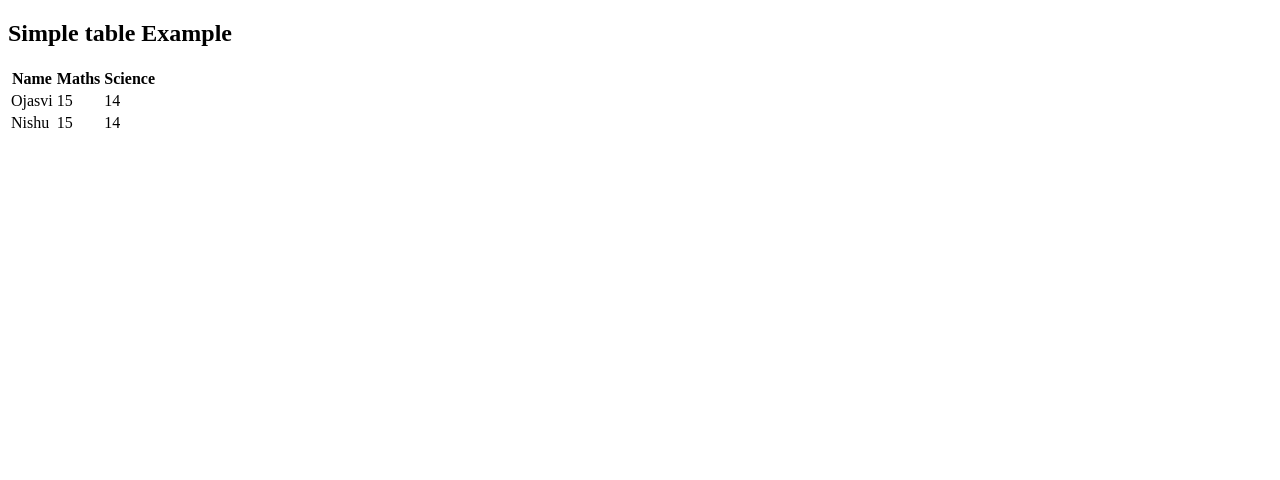
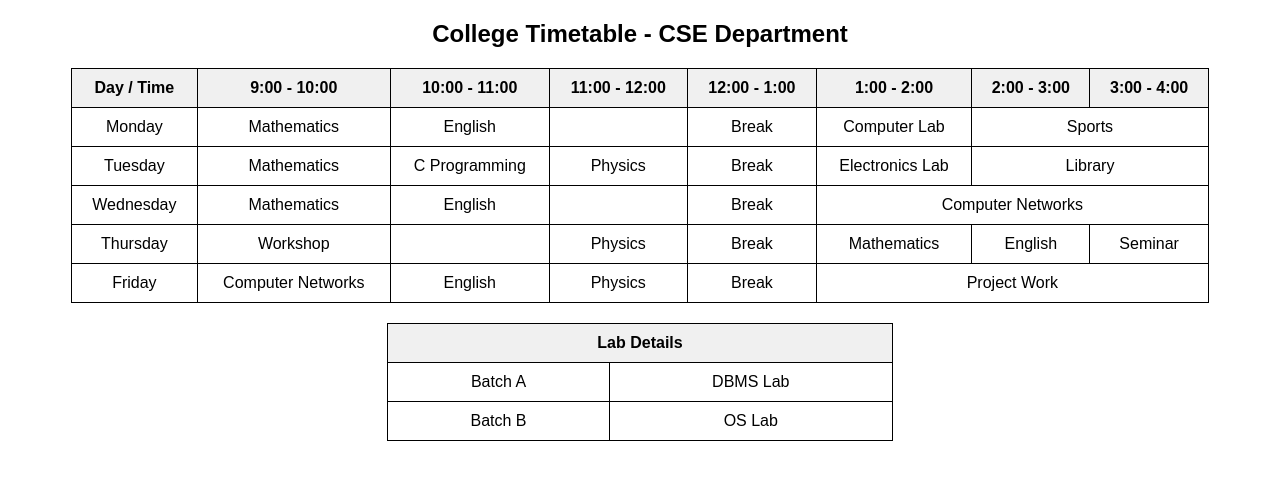
Before and after one commit to Nishu0423/Git-demo, a plain HTML site: page experiment 3/table.html in a window 1280 px wide. Drawn offline with Linux system fonts and the light colour scheme.

Commit message:
experiment-3

```diff
--- a/experiment 3/table.html
+++ b/experiment 3/table.html
@@ -1,27 +1,113 @@
-<!doctype html>
-<html>
+<!DOCTYPE html>
+<html lang="en">
 <head>
-        <meta charset="utf-8">
-        <title>Basic Table</title>
+  <meta charset="UTF-8">
+  <meta name="viewport" content="width=device-width, initial-scale=1.0">
+  <title>College Timetable - CSE Department</title>
+  <style>
+    body {
+      font-family: Arial, sans-serif;
+      text-align: center;
+    }
+    table {
+      border-collapse: collapse;
+      margin: 20px auto;
+      width: 90%;
+    }
+    th, td {
+      border: 1px solid black;
+      padding: 10px;
+      text-align: center;
+    }
+    th {
+      background-color: #f0f0f0;
+    }
+    .lab-table {
+      border: 1px solid black;
+      margin-top: 10px;
+      width: 40%;
+      margin-left: auto;
+      margin-right: auto;
+    }
+    .lab-table th {
+      background-color: #f0f0f0;
+    }
+  </style>
 </head>
 <body>
-        <h2>Simple table Example</h2>
+
+  <h2>College Timetable - CSE Department</h2>
+
   <table>
     <tr>
-                <th>Name</th>
-                <th>Maths</th>
-                <th>Science</th>
+      <th>Day / Time</th>
+      <th>9:00 - 10:00</th>
+      <th>10:00 - 11:00</th>
+      <th>11:00 - 12:00</th>
+      <th>12:00 - 1:00</th>
+      <th>1:00 - 2:00</th>
+      <th>2:00 - 3:00</th>
+      <th>3:00 - 4:00</th>
     </tr>
     <tr>
-                <td>Ojasvi</td>
-                <td>15</td>
-                <td>14</td>
+      <td>Monday</td>
+      <td>Mathematics</td>
+      <td>English</td>
+      <td></td>
+      <td>Break</td>
+      <td>Computer Lab</td>
+      <td colspan="2">Sports</td>
     </tr>
     <tr>
-                <td>Nishu</td>
-                <td>15</td>
-                <td>14</td>
+      <td>Tuesday</td>
+      <td>Mathematics</td>
+      <td>C Programming</td>
+      <td>Physics</td>
+      <td>Break</td>
+      <td>Electronics Lab</td>
+      <td colspan="2">Library</td>
+    </tr>
+    <tr>
+      <td>Wednesday</td>
+      <td>Mathematics</td>
+      <td>English</td>
+      <td></td>
+      <td>Break</td>
+      <td colspan="3">Computer Networks</td>
+    </tr>
+    <tr>
+      <td>Thursday</td>
+      <td>Workshop</td>
+      <td></td>
+      <td>Physics</td>
+      <td>Break</td>
+      <td>Mathematics</td>
+      <td>English</td>
+      <td>Seminar</td>
+    </tr>
+    <tr>
+      <td>Friday</td>
+      <td>Computer Networks</td>
+      <td>English</td>
+      <td>Physics</td>
+      <td>Break</td>
+      <td colspan="3">Project Work</td>
     </tr>
   </table>
+
+  <table class="lab-table">
+    <tr>
+      <th colspan="2">Lab Details</th>
+    </tr>
+    <tr>
+      <td>Batch A</td>
+      <td>DBMS Lab</td>
+    </tr>
+    <tr>
+      <td>Batch B</td>
+      <td>OS Lab</td>
+    </tr>
+  </table>
+
 </body>
 </html>
```
Lines whose indentation alone changed are shown as unchanged.
